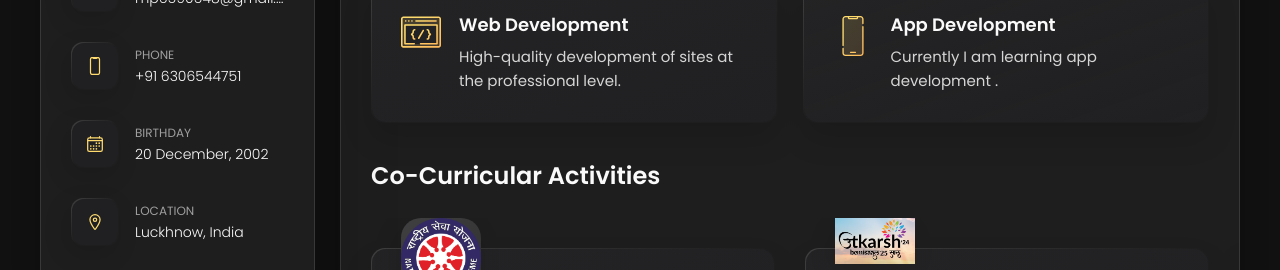
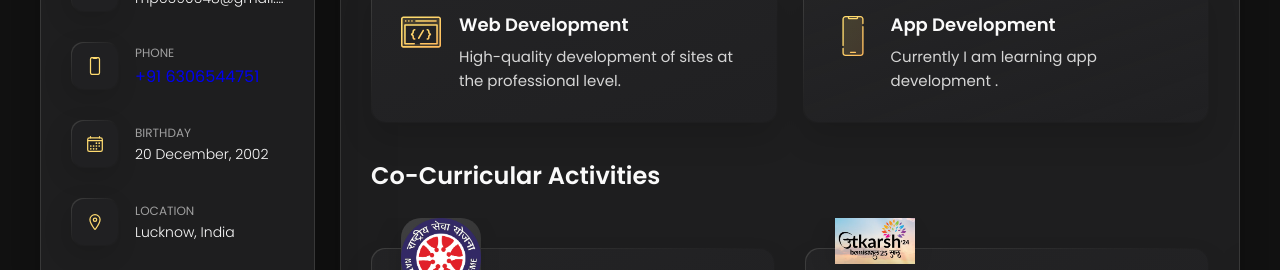
Before and after one commit to MaheshThakur02/MY-PORTFOLIO, a plain HTML site: page index.html in a window 1280 px wide. Shown: the part 476-746 px from the top of the page. Drawn offline with nearby package versions, Linux system fonts and the light colour scheme.

Commit message:
Update index.html

```diff
--- a/index.html
+++ b/index.html
@@ -88,7 +88,7 @@
             <div class="contact-info">
               <p class="contact-title">Phone</p>
 
-              <a href="tel:+12133522795" class="contact-link">+91 6306544751</a>
+              <a href="tel:+916306544751 class="contact-link">+91 6306544751</a>
             </div>
 
           </li>
@@ -116,7 +116,7 @@
             <div class="contact-info">
               <p class="contact-title">Location</p>
 
-              <address>Luckhnow, India</address>
+              <address>Lucknow, India</address>
             </div>
 
           </li>
```
